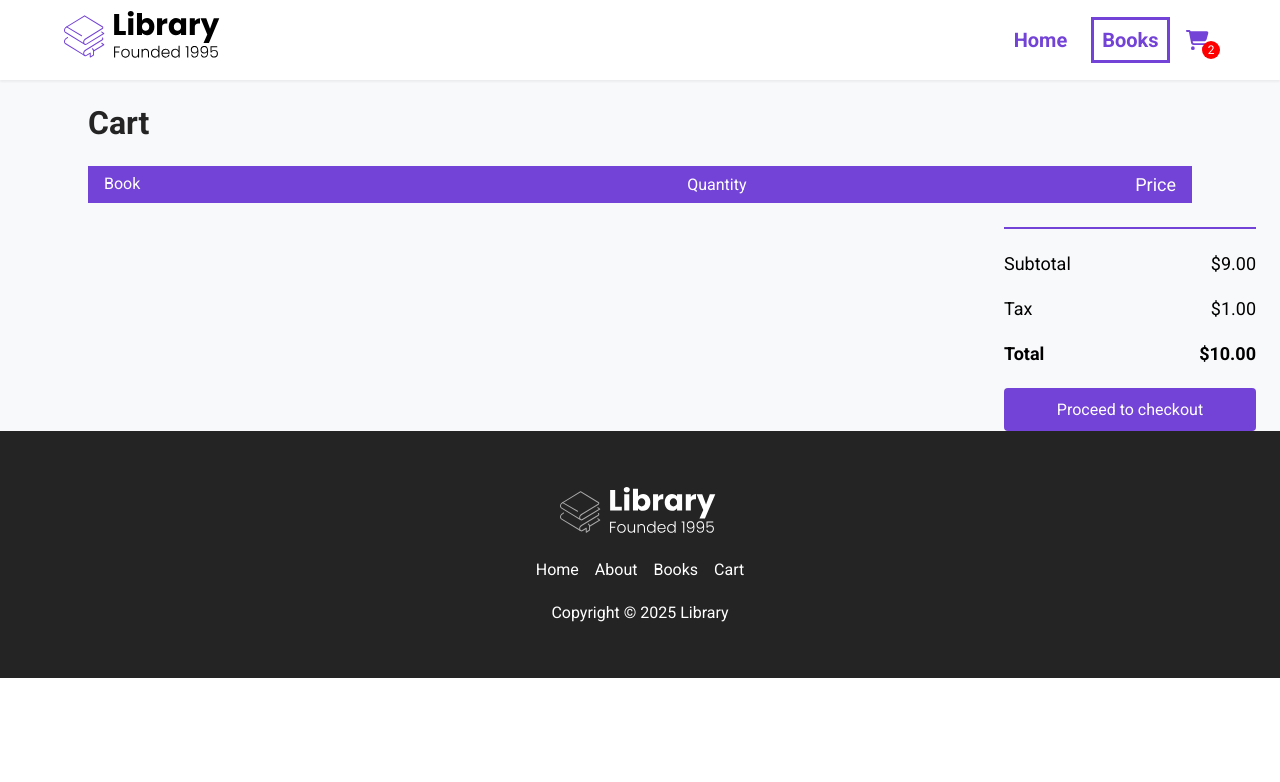
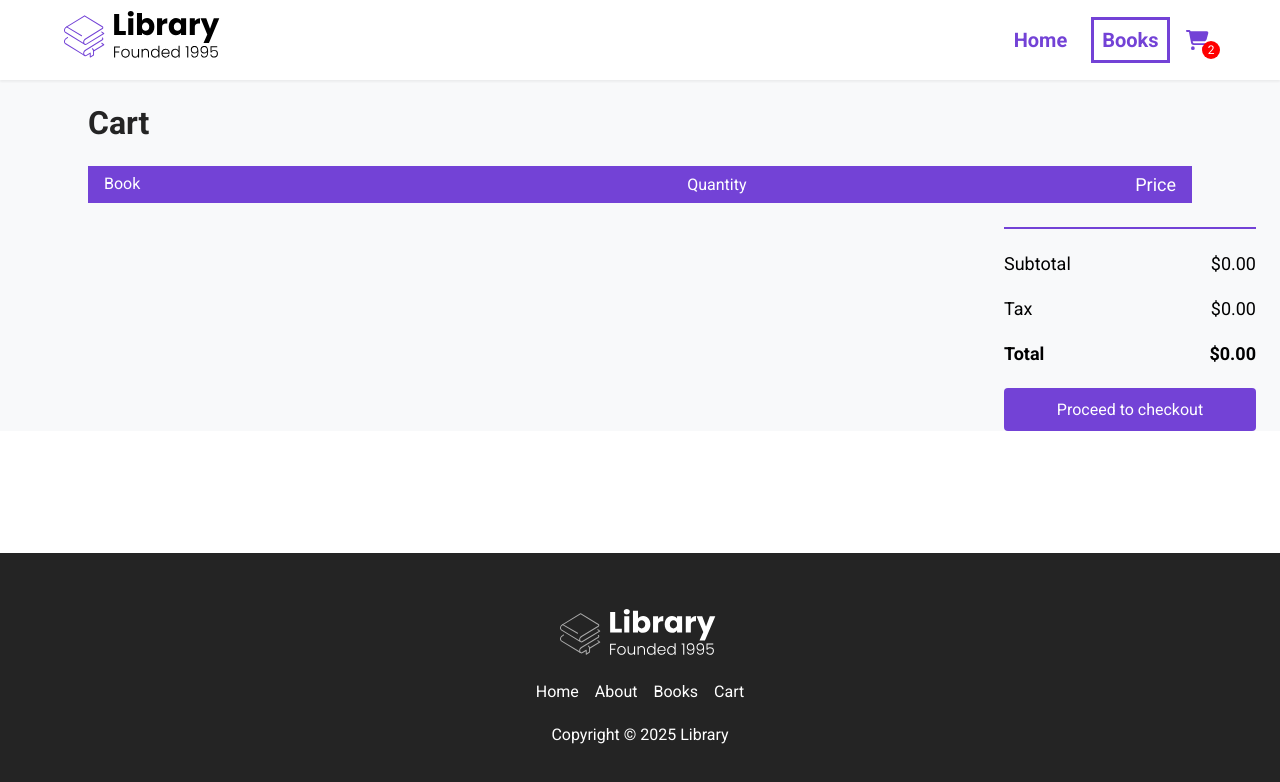
Before and after one commit to kingkey0101/Library-React, a React (Create React App) app: page /cart in a window 1280 px wide. Shown: the top 782 px of the page. Built offline with nearby package versions, Linux system fonts and the light colour scheme.

Commit message:
added dynamic cart sub-total, total and tax

```diff
--- a/src/App.js
+++ b/src/App.js
@@ -28,6 +28,10 @@ function App() {
     );
   }
 
+  function removeItem(item) {
+    setCart(cart.filter((book) => book.id !== item.id));
+  }
+
   useEffect(() => {
     console.log(cart);
   }, [cart]);
@@ -39,6 +43,7 @@ function App() {
     <Router>
       <div className="App">
         <Nav />
+        <div className="main__content">
         <Route path="/" exact component={Home} />
         <Route path="/books" exact render={() => <Books books={books} />} />
         <Route
@@ -51,9 +56,15 @@ function App() {
         <Route
           path="/cart"
           render={() => (
-            <Cart books={books} cart={cart} changeQuantity={changeQuantity} />
+            <Cart
+              books={books}
+              cart={cart}
+              changeQuantity={changeQuantity}
+              removeItem={removeItem}
+            />
           )}
         />
+        </div>
         <Footer />
       </div>
     </Router>
--- a/src/Pages/Cart.jsx
+++ b/src/Pages/Cart.jsx
@@ -1,6 +1,16 @@
-import React from "react";
+import React, { useEffect, useState } from "react";
 
-const Cart = ({ cart, changeQuantity }) => {
+const Cart = ({ cart, changeQuantity, removeItem }) => {
+  const total = () => {
+    let price = 0;
+    cart.forEach((item) => {
+      price += +(
+        (item.salePrice || item.originalPrice) * item.quantity
+      ).toFixed(2);
+    });
+    return price;
+  };
+
   return (
     <div>
       <div id="books__body">
@@ -31,12 +41,12 @@ const Cart = ({ cart, changeQuantity }) => {
                               {book.title}
                             </span>
                             <span className="cart__book--price">
-                              $
-                              {(book.salePrice || book.originalPrice).toFixed(
-                                2
-                              )}
+                              ${book.salePrice || book.originalPrice}
                             </span>
-                            <button className="cart__book--remove">
+                            <button
+                              className="cart__book--remove"
+                              onClick={() => removeItem(book)}
+                            >
                               Remove
                             </button>
                           </div>
@@ -70,15 +80,15 @@ const Cart = ({ cart, changeQuantity }) => {
           <div className="total">
             <div className="total__item total__sub-total">
               <span>Subtotal</span>
-              <span>$9.00</span>
+              <span>${(total() * 0.9).toFixed(2)}</span>
             </div>
             <div className="total__item total__tax">
               <span>Tax</span>
-              <span>$1.00</span>
+              <span>${(total() * 0.1).toFixed(2)}</span>
             </div>
             <div className="total__item total__price">
               <span>Total</span>
-              <span>$10.00</span>
+              <span>${total().toFixed(2)}</span>
             </div>
             <button
               className="btn btn__checkout no-cursor"
--- a/src/index.css
+++ b/src/index.css
@@ -10,6 +10,12 @@
   display: flex;
   flex-direction: column;
   min-height: 100vh;
+}
+
+.main__content{
+  flex: 1;
+  display: flex;
+  flex-direction: column;
 }
 
 html {
@@ -255,12 +261,10 @@ header {
 .header__img--wrapper {
   padding: 20px;
 
-  /* Added this after the tutorial to
-  show it over the wave on larger screens */
+  /* Added this to show it over the wave on larger screens */
   z-index: 50;
 
-  /* Added this after the tutorial to
-  make landing page responsive on laptops */
+  /* Added this to make landing page responsive on laptops */
   max-height: 50vh;
 }
 
```
